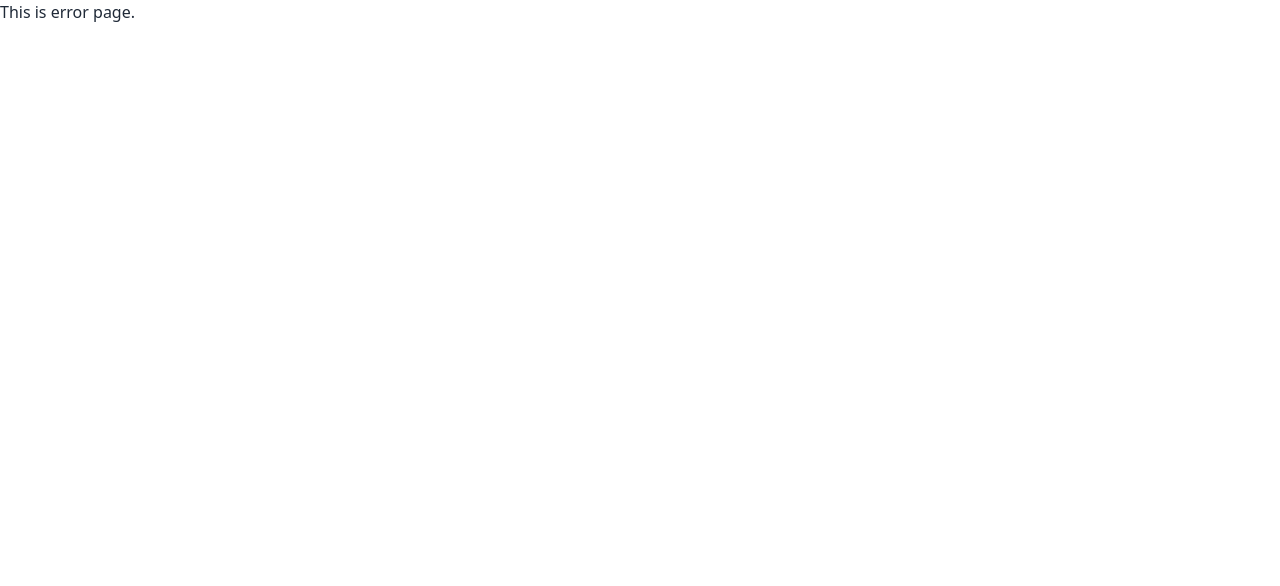
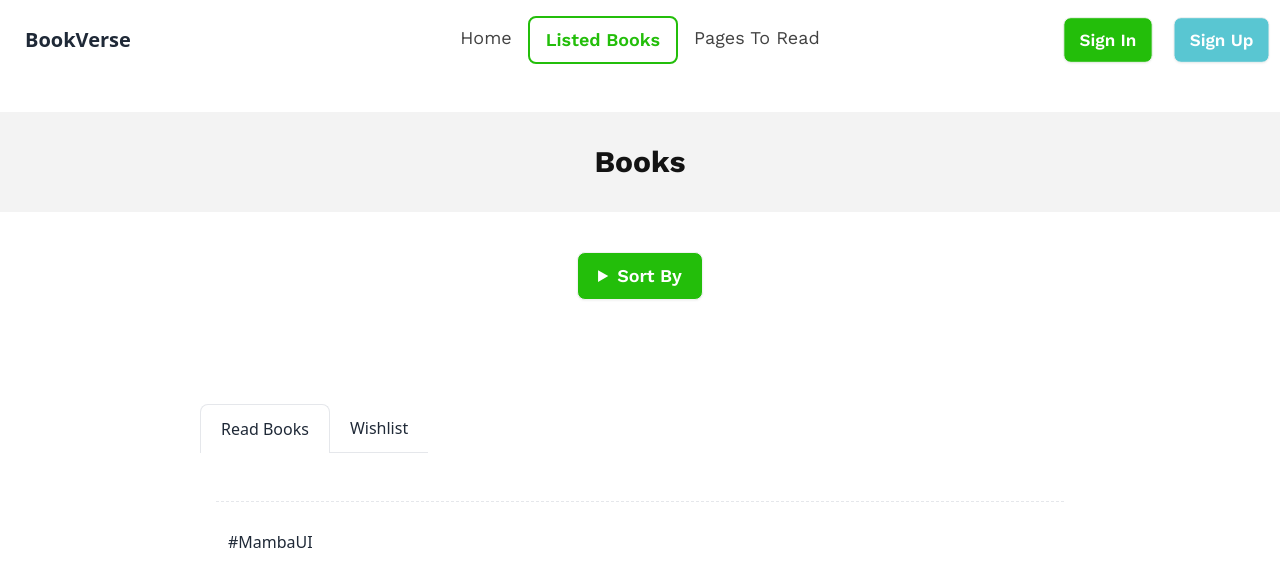
Before and after one commit to HamzaAryanSapnil/BookVerse-Assignment-8, a React (Vite) app: page /listedbooks/wishlist in a window 1280 px wide. Before the commit this address had no page. Shown: the top 586 px of the page. Built offline with nearby package versions, Linux system fonts and the light colour scheme; a web font is replaced by a local one.

Commit message:
got the data from read books

```diff
--- a/src/Components/Listed Books/ListedBooks.jsx
+++ b/src/Components/Listed Books/ListedBooks.jsx
@@ -1,10 +1,11 @@
 import { useEffect, useState } from "react";
-import { useLoaderData } from "react-router-dom";
+import { Link, Outlet, useLoaderData } from "react-router-dom";
 import { getStoredWishlist } from "../../Utils/localStorage";
 
 const ListedBooks = () => {
   const books = useLoaderData();
   const [wishBooks, setWishBooks] = useState([]);
+  const [tabIndex, setTabIndex] = useState(0);
   useEffect(() => {
     const storedBooksWishlist = getStoredWishlist();
     if (books.length > 0) {
@@ -14,17 +15,17 @@
       setWishBooks(booksInWishlist);
     }
   }, [books]);
-
+  const { bookId, image, bookName, author, category, rating, tags } = wishBooks ?? {};
   return (
-    <div>
+    <div className="container mx-auto">
       <div className="w-full flex justify-center items-center bg-navHeadingFive py-8 my-8">
         <button className=" w-full text-navHeading font-bold font-work text-3xl ">
           Books
         </button>
       </div>
 
-      <div className="flex justify-center items-center my-10" >
-        <button className="btn signInBtn" >
+      <div className="flex justify-center items-center my-10">
+        <button className="btn signInBtn">
           <details className=" signInBtn">
             <summary className="m-1 signInBtn">Sort By</summary>
             <ul className="p-2 shadow menu  z-[1]  rounded-box w-52 signInBtn ">
@@ -38,6 +39,60 @@
           </details>
         </button>
       </div>
+
+      <div className="max-w-4xl px-6 py-16 mx-auto space-y-12">
+        <article className="space-y-8 dark:bg-gray-100 dark:text-gray-900">
+          <div className="space-y-6">
+            {/* tabs */}
+            <div className="flex items-center -mx-4 overflow-x-auto overflow-y-hidden sm:justify-start flex-nowrap dark:bg-gray-100 dark:text-gray-800">
+              <Link
+                onClick={() => setTabIndex(0)}
+                rel="noopener noreferrer"
+                href="#"
+                className={`flex items-center flex-shrink-0 px-5 py-3 space-x-2 ${
+                  tabIndex === 0 ? "border border-b-0" : "border-b"
+                } rounded-t-lg dark:border-gray-600 dark:text-gray-900`}
+              >
+                {/* <svg xmlns="http://www.w3.org/2000/svg" viewBox="0 0 24 24" fill="none" stroke="currentColor" strokeWidth="2" strokeLinecap="round" strokeLinejoin="round" className="w-4 h-4">
+			<path d="M19 21l-7-5-7 5V5a2 2 0 0 1 2-2h10a2 2 0 0 1 2 2z"></path>
+		</svg> */}
+                <span>Read Books</span>
+              </Link>
+              <Link
+              to={"wishlist"}
+                onClick={() => setTabIndex(1)}
+                rel="noopener noreferrer"
+                href="#"
+                className={`flex items-center flex-shrink-0 px-5 py-3 space-x-2 ${
+                  tabIndex === 1 ? "border border-b-0" : "border-b"
+                } rounded-t-lg dark:border-gray-600 dark:text-gray-900`}
+              >
+                {/* <svg xmlns="http://www.w3.org/2000/svg" viewBox="0 0 24 24" fill="none" stroke="currentColor" strokeWidth="2" strokeLinecap="round" strokeLinejoin="round" className="w-4 h-4">
+			<path d="M2 3h6a4 4 0 0 1 4 4v14a3 3 0 0 0-3-3H2z"></path>
+			<path d="M22 3h-6a4 4 0 0 0-4 4v14a3 3 0 0 1 3-3h7z"></path>
+		</svg> */}
+                <span>Wishlist</span>
+              </Link>
+            </div>
+          </div>
+          <Outlet></Outlet>
+        </article>
+
+        <div>
+          <div className="flex flex-wrap py-6 gap-2 border-t border-dashed dark:border-gray-600">
+            <a
+              rel="noopener noreferrer"
+              href="#"
+              className="px-3 py-1 rounded-sm hover:underline dark:bg-violet-600 dark:text-gray-50"
+            >
+              #MambaUI
+            </a>
+
+          </div>
+
+        </div>
+      </div>
+
     </div>
   );
 };
--- /dev/null
+++ b/src/Components/Read Books/ReadBooks.jsx
@@ -0,0 +1,32 @@
+import React, { useEffect } from 'react';
+import PropTypes from 'prop-types';
+import { useLoaderData, useParams } from 'react-router-dom';
+import { getStoredReadingList } from '../../Utils/localStorage';
+
+const ReadBooks = () => {
+    const books = useLoaderData();
+    console.log("read Books");
+    useEffect(() => {
+      const readBooks = getStoredReadingList();
+      console.log(readBooks);
+      if (books.length > 0) {
+        const readBooksExists = books.filter((book) => readBooks.includes(parseInt(book.bookId)));
+        console.log( "readBooksExists: ",readBooksExists);
+      }
+
+
+    }, [books])
+
+    console.log(books);
+    return (
+        <div>
+            This is read books
+        </div>
+    );
+};
+
+ReadBooks.propTypes = {
+
+};
+
+export default ReadBooks;
--- /dev/null
+++ b/src/Components/WishList/Wishlist.jsx
@@ -0,0 +1,19 @@
+import React from 'react';
+import PropTypes from 'prop-types';
+import { useLoaderData } from 'react-router-dom';
+
+const Wishlist = () => {
+    const books = useLoaderData();
+    console.log(books,);
+    return (
+        <div>
+            {books.bookName}
+        </div>
+    );
+};
+
+Wishlist.propTypes = {
+
+};
+
+export default Wishlist;
--- a/src/main.jsx
+++ b/src/main.jsx
@@ -12,6 +12,8 @@
 import ListedBooks from './Components/Listed Books/ListedBooks.jsx';
 import PagesToRead from './Components/Pages To Read/PagesToRead.jsx';
 import BookDetails from './Components/BookDetails/BookDetails.jsx';
+import ReadBooks from './Components/Read Books/ReadBooks.jsx';
+import Wishlist from './Components/WishList/Wishlist.jsx';
 const router = createBrowserRouter([
   {
     path: "/",
@@ -30,6 +32,18 @@
         path: "/listedbooks",
         element: <ListedBooks></ListedBooks>,
         loader: () => fetch(`/books.json`),
+        children: [
+          {
+            index: true,
+            element: <ReadBooks></ReadBooks>,
+            loader: () => fetch(`/books.json`),
+          },
+          {
+            path: "wishlist",
+            element: <Wishlist></Wishlist>,
+            loader: () => fetch(`/books.json`),
+          }
+        ]
       },
       {
         path: "/pagestoread",
```
